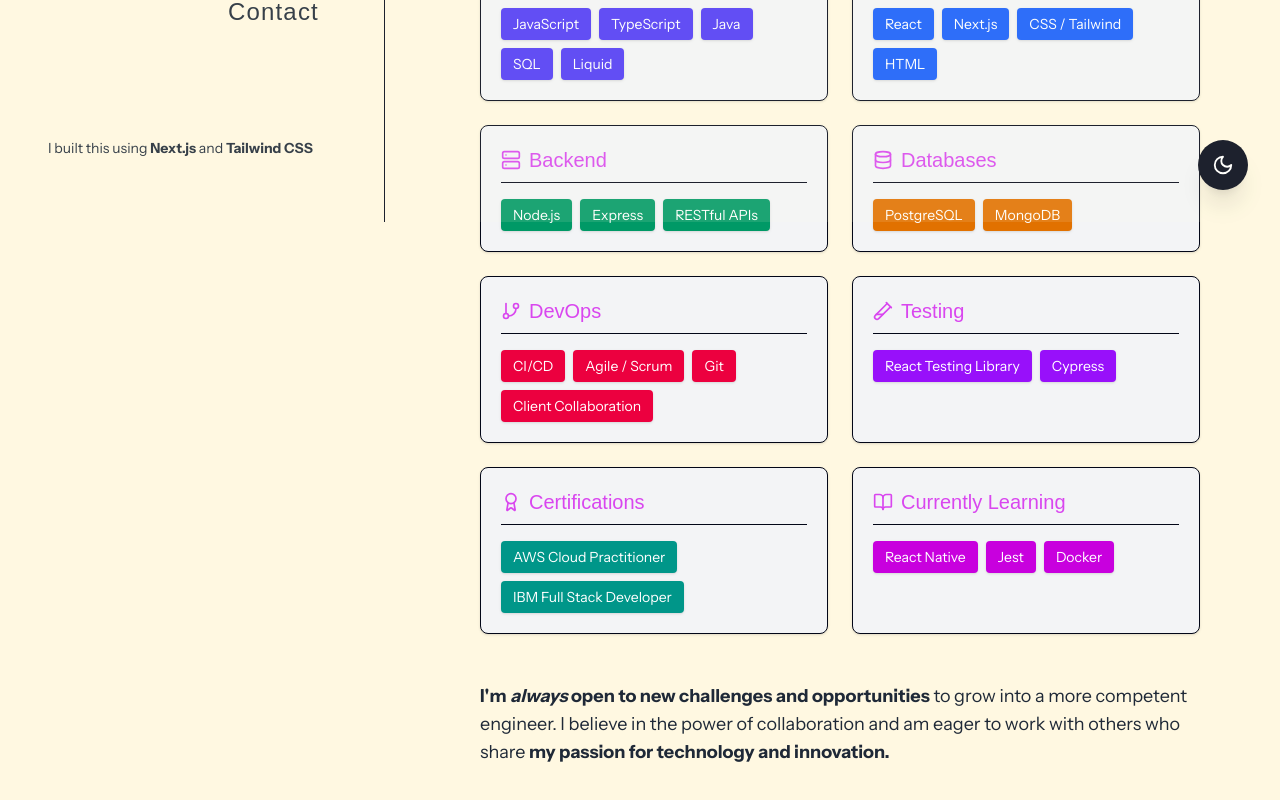
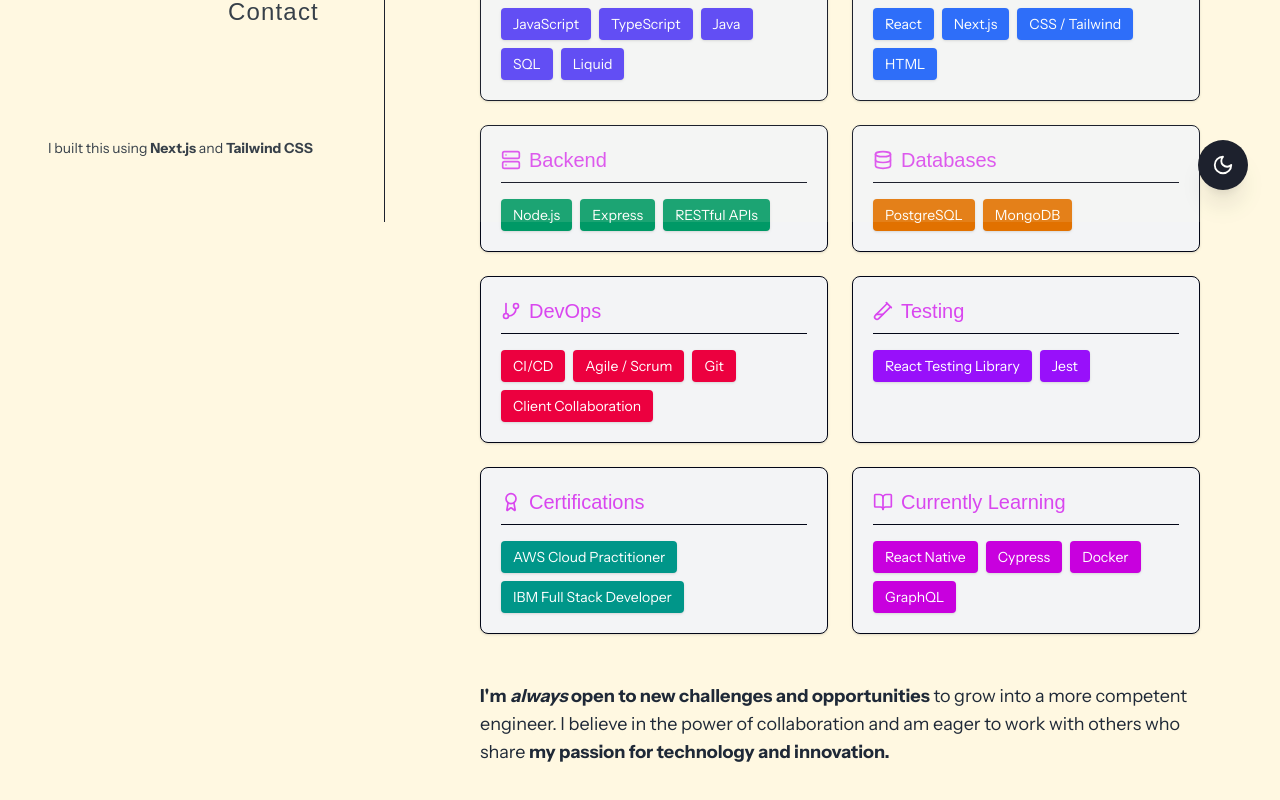
Before and after one commit to Karrar2k/portfolio-v2, a Next.js app: page / in a window 1280 px wide. Shown: the part 578-1378 px from the top of the page. Built offline with nearby package versions, Linux system fonts and the light colour scheme; a web font is replaced by a local one.

Commit message:
Adjusted 'About Me' section.

```diff
--- a/components/AboutContent.tsx
+++ b/components/AboutContent.tsx
@@ -52,7 +52,7 @@
   {
     name: "Testing",
     icon: <TestTube2 size={20} />,
-    skills: ["React Testing Library", "Cypress"],
+    skills: ["React Testing Library", "Jest"],
     color: "bg-purple-600",
     hoverColor: "hover:bg-purple-500"
   },
@@ -66,7 +66,7 @@
   {
     name: "Currently Learning",
     icon: <BookOpen size={20} />,
-    skills: ["React Native", "Jest", "Docker"],
+    skills: ["React Native", "Cypress", "Docker", "GraphQL"],
     color: "bg-fuchsia-600",
     hoverColor: "hover:bg-fuchsia-500"
   }
```
